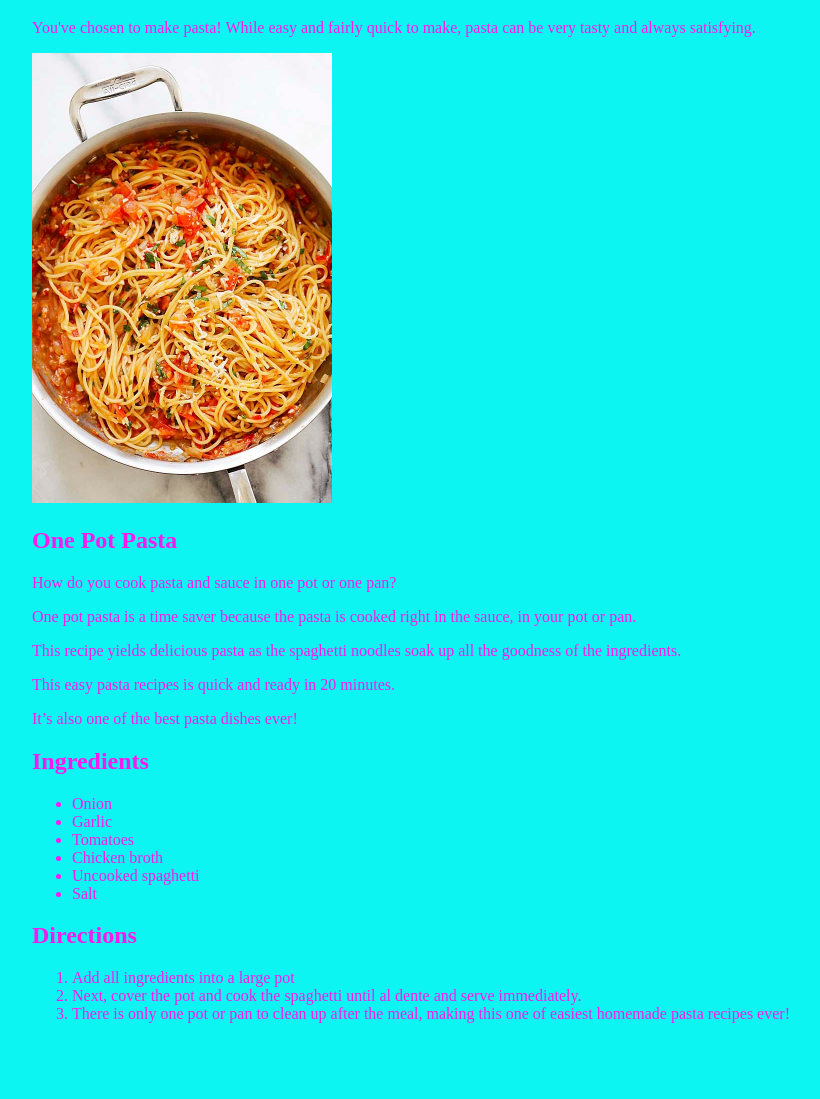
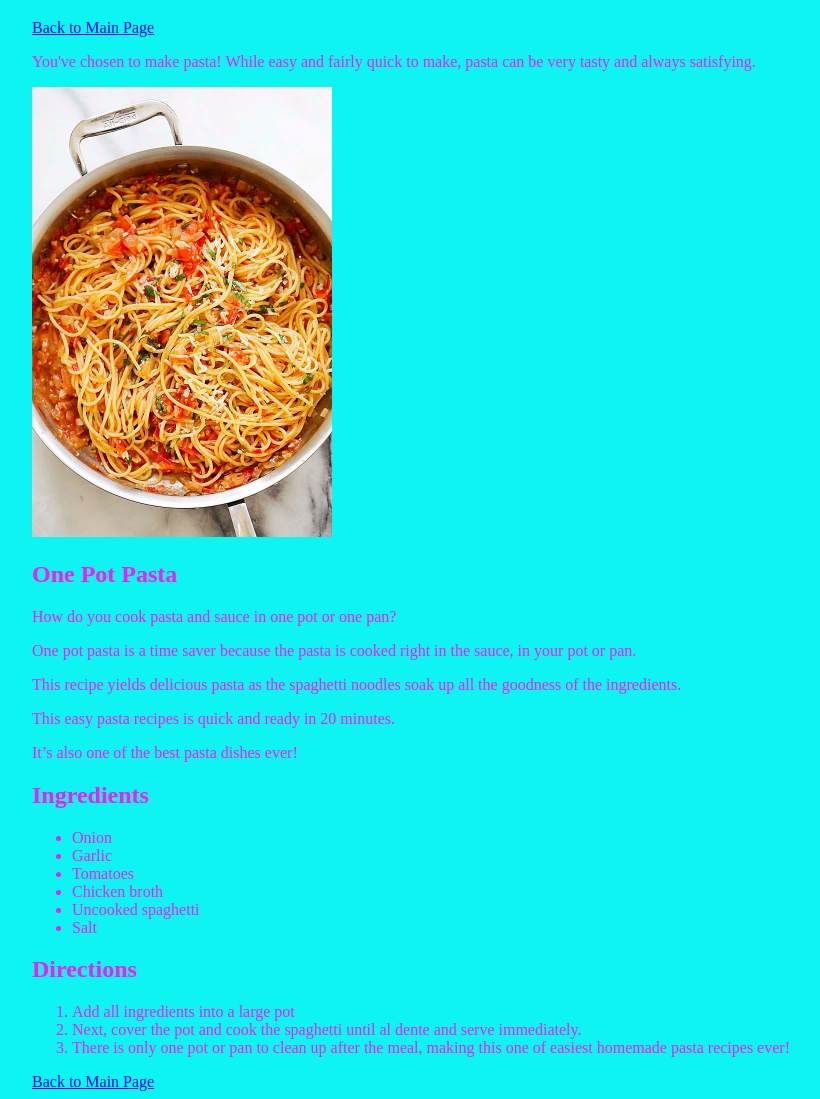
Before and after one commit to CanadianBacon89/odin-recipes, a plain HTML site: page recipes/pasta.html in a window 1280 px wide. Shown: the part 61-1160 px from the top of the page, without its empty margins (8-828 px from the left). Before the commit the page ends 1100 px from the top, so only its background shows below. Drawn offline with Linux system fonts and the light colour scheme.

Commit message:
Add link back to homepage

```diff
--- a/recipes/pasta.html
+++ b/recipes/pasta.html
@@ -10,6 +10,7 @@
 
 <body>
     <h1>Pasta</h1>
+    <a class="back" href="../index.html">Back to Main Page</a>
         <p>You've chosen to make pasta! While easy and fairly quick to make, pasta can be very tasty and always satisfying.</p>
             <img src="../images/one-pan-pasta1.jpg" width="300" height="450">
 
@@ -36,6 +37,6 @@
                 <li>Next, cover the pot and cook the spaghetti until al dente and serve immediately.</li>
                 <li>There is only one pot or pan to clean up after the meal, making this one of easiest homemade pasta recipes ever!</li>
             </ol>
-
+    <a class="back" href="../index.html">Back to Main Page</a>
 </body>
 </html>
```
